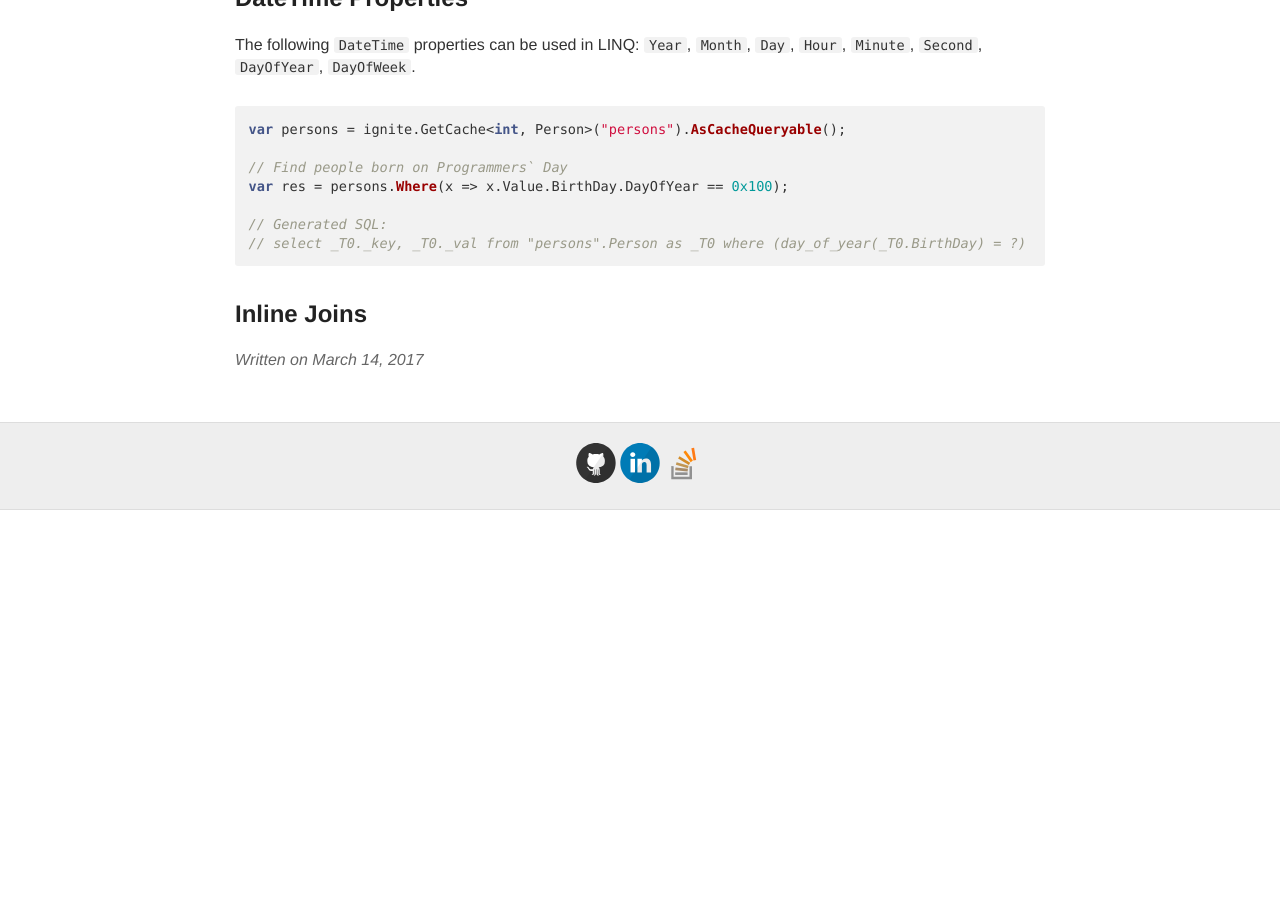
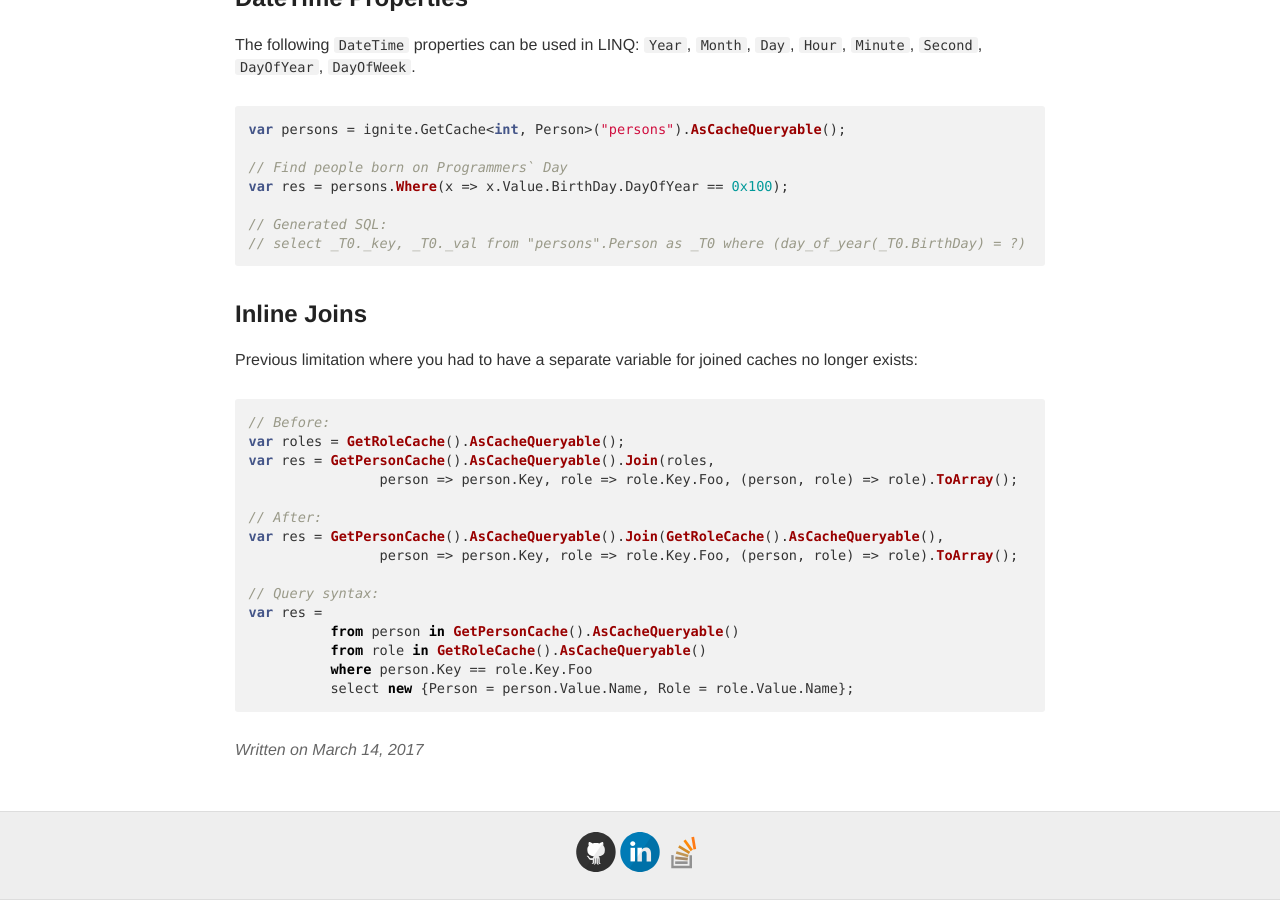
Before and after one commit to ptupitsyn/ptupitsyn.github.io, a Jekyll site: the page built from _posts/2017-03-14-Whats-New-In-Ignite-Net-1-9.md, in a window 1280 px wide and 900 px high, scrolled down 1892 px. Built offline with Jekyll 4.4.1, drawn with Linux system fonts in a browser that asks for light colours; comment, search, counter and statistics services are not loaded; before the commit the page ends 2402 px from its top, so only the background shows below that.

Commit message:
all done

````diff
--- a/_posts/2017-03-14-Whats-New-In-Ignite-Net-1-9.md
+++ b/_posts/2017-03-14-Whats-New-In-Ignite-Net-1-9.md
@@ -6,6 +6,7 @@ title: What's new in Apache Ignite.NET 1.9
 Apache Ignite 1.9 [has been released](https://ignite.apache.org/news.html#apache-ignite-1.9-release) last week. Let's see what is new in the .NET part.
 
 ![ignite logo](../images/ignite_logo.png)
+
 
 # TransactionScope API
 
@@ -30,6 +31,7 @@ Besides being easier to use, `TransactionScope` API allows performing transactio
 
 Documentation page: [apacheignite-net.readme.io/docs/transactionscope-api](https://apacheignite-net.readme.io/docs/transactionscope-api)
 
+
 # Distributed DML
 
 In previous versions, Ignite SQL worked only in data retrieval mode (`SELECT` statements). [Data Manipulation Language](https://en.wikipedia.org/wiki/Data_manipulation_language) statements (`INSERT`, `UPDATE`, `DELETE`, `MERGE`) support has been added in 1.9 via existing `QueryFields` API:
@@ -47,9 +49,11 @@ These statements are translated to `ICache.Put()` and `ICache.InvokeAll()` calls
 
 Documentation page: [apacheignite-net.readme.io/docs/distributed-dml](https://apacheignite-net.readme.io/docs/distributed-dml)
 
+
 # LINQ Improvements
 
 Distributed LINQ continues to evolve:
+
 
 ## Contains
 
@@ -67,6 +71,7 @@ var res = cache.Select(x => x.Value).Where(p => new[] {1, 2, 3}.Contains(p.Id));
 
 Keep in mind that queries with `IN` clause are not always optimal: [apacheignite-net.readme.io/docs/sql-queries#section-performance-and-usability-considerations](https://apacheignite-net.readme.io/docs/sql-queries#section-performance-and-usability-considerations).
 
+
 ## DateTime Properties
 
 The following `DateTime` properties can be used in LINQ: `Year`, `Month`, `Day`, `Hour`, `Minute`, `Second`, `DayOfYear`, `DayOfWeek`.
@@ -82,3 +87,23 @@ var res = persons.Where(x => x.Value.BirthDay.DayOfYear == 0x100);
 ```
 
 ## Inline Joins
+
+Previous limitation where you had to have a separate variable for joined caches no longer exists:
+
+```cs
+// Before:
+var roles = GetRoleCache().AsCacheQueryable();
+var res = GetPersonCache().AsCacheQueryable().Join(roles,
+                person => person.Key, role => role.Key.Foo, (person, role) => role).ToArray();
+
+// After:
+var res = GetPersonCache().AsCacheQueryable().Join(GetRoleCache().AsCacheQueryable(),
+                person => person.Key, role => role.Key.Foo, (person, role) => role).ToArray();
+
+// Query syntax:
+var res =
+          from person in GetPersonCache().AsCacheQueryable()
+          from role in GetRoleCache().AsCacheQueryable()
+          where person.Key == role.Key.Foo
+          select new {Person = person.Value.Name, Role = role.Value.Name};
+```
````
